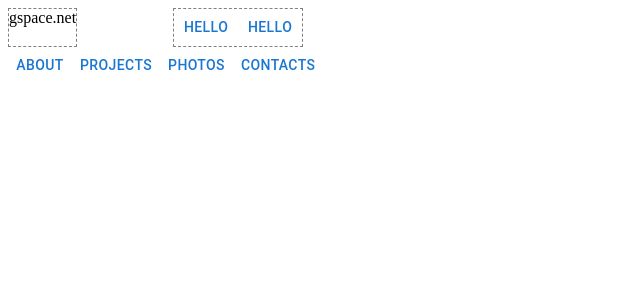
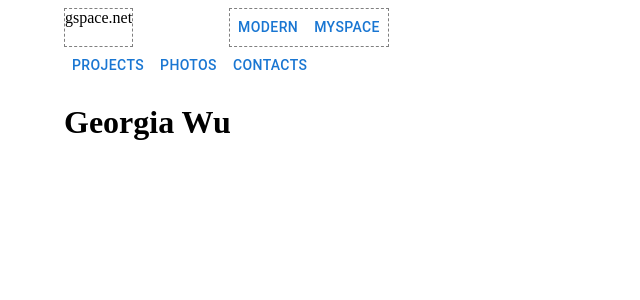
Before and after one commit to r9ia/gspace, a React (Vite) app: page / in a window 1280 px wide. Shown: the top 300 px of the page, without its empty margins (0-640 px from the left). Built offline with nearby package versions, Linux system fonts and the light colour scheme.

Commit message:
added base ui, starting to add components

```diff
--- a/index.html
+++ b/index.html
@@ -4,7 +4,7 @@
     <meta charset="UTF-8" />
     <link rel="icon" type="image/svg+xml" href="/favicon.svg" />
     <meta name="viewport" content="width=device-width, initial-scale=1.0" />
-    <title>my-react-app</title>
+    <title>georgia wu</title>
   </head>
   <body>
     <div id="root"></div>
--- a/package.json
+++ b/package.json
@@ -10,6 +10,7 @@
     "preview": "vite preview"
   },
   "dependencies": {
+    "@base-ui/react": "^1.6.0",
     "@emotion/react": "^11.14.0",
     "@emotion/styled": "^11.14.1",
     "@mui/material": "^9.2.0",
--- a/src/App.tsx
+++ b/src/App.tsx
@@ -1,11 +1,18 @@
 import { useState } from 'react'
 import Header from "./page-comps/header.tsx"
+import PictureTitle from './page-comps/picture-title.tsx'
+import { Container } from '@mui/material'
 
 function App() {
 
   return (
     <>
-    <Header/>
+    <Container>
+      <Header/>
+    <PictureTitle/>
+
+    </Container>
+
 
     </>
   )
--- a/src/page-comps/header.tsx
+++ b/src/page-comps/header.tsx
@@ -12,14 +12,13 @@ function Header(){
                 gspace.net
             </Box>
             <Box  sx = {{border:"1px dashed grey" }}>
-                <Button > hello</Button>
-            <Button > hello</Button>
+                <Button > modern</Button>
+            <Button > myspace</Button>
             </Box>
 
             </Grid>
 
             <Grid>
-                 <Button > about</Button>
                   <Button > projects</Button>
                    <Button > photos </Button>
                    <Button > contacts </Button>
--- /dev/null
+++ b/src/page-comps/picture-title.tsx
@@ -0,0 +1,16 @@
+
+function PictureTitle(){
+
+    return(
+        <>
+        <div>
+            <h1> Georgia Wu</h1>
+            <img/>
+        </div>
+        </>
+    )
+
+
+}
+
+export default PictureTitle
```
Also changed, not shown: src/page-comps/contact.tsx (added, +20 -0 lines), src/layout/landing-layout.tsx (added), src/layout/projects-layout.tsx (added), 1 other file (tests, documents, lock files or other folders).
